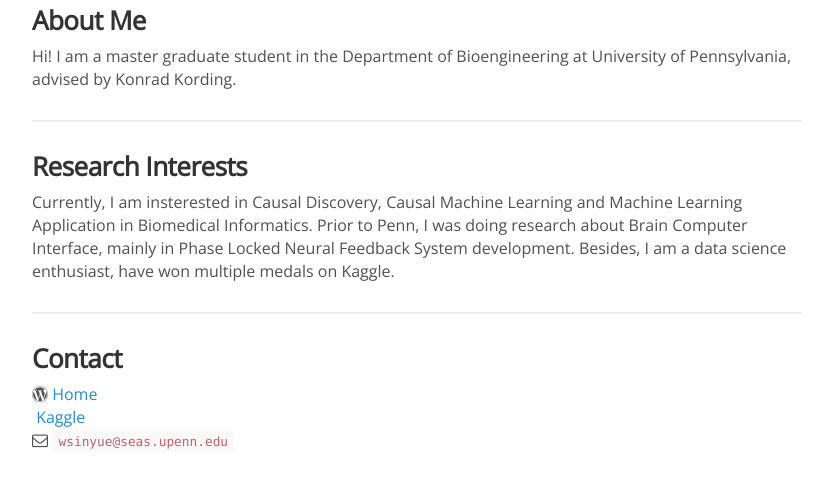
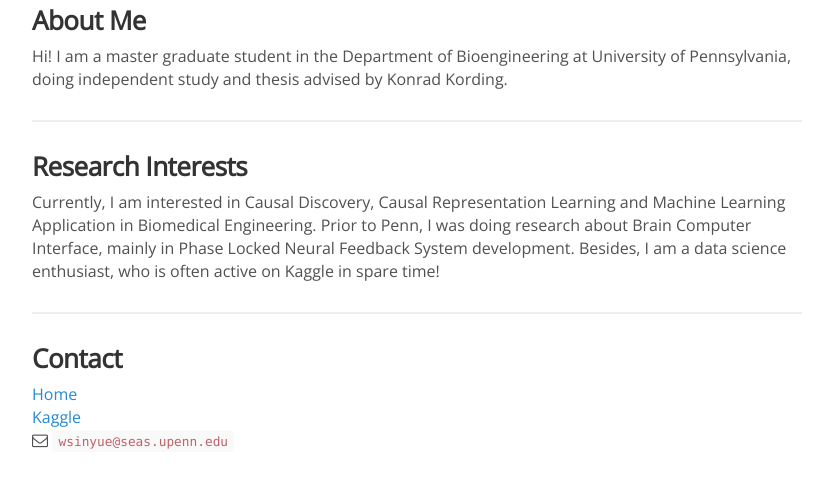
Before and after one commit to KordingLab/KordingLab.github.io, a Jekyll site: the page built from _people/xinyue_wang.md, in a window 1280 px wide, cut to the strip 391-879 px from the top of the page. Shown: the whole strip, without its empty margins (223-1056 px from the left). Built offline with Jekyll 4.4.1, drawn with Linux system fonts in a browser that asks for light colours; nearby versions of some CDN libraries; comment, search, counter and statistics services are not loaded.

Commit message:
Update xinyue_wang.md

```diff
--- a/_people/xinyue_wang.md
+++ b/_people/xinyue_wang.md
@@ -10,17 +10,17 @@ joined: 2021
 
 ### About Me
 
-Hi! I am a master graduate student in the Department of Bioengineering at University of Pennsylvania, advised by Konrad Kording.
+Hi! I am a master graduate student in the Department of Bioengineering at University of Pennsylvania, doing independent study and thesis advised by Konrad Kording.
 <hr>
 
 ### Research Interests
 
-Currently, I am insterested in Causal Discovery, Causal Machine Learning and Machine Learning Application in Biomedical Informatics. Prior to Penn,
+Currently, I am interested in Causal Discovery, Causal Representation Learning and Machine Learning Application in Biomedical Engineering. Prior to Penn,
 I was doing research about Brain Computer Interface, mainly in Phase Locked Neural Feedback System development. Besides, I am a data science enthusiast,
-have won multiple medals on Kaggle.
+who is often active on Kaggle in spare time!
 <hr>
 
 ### Contact
-<i class="fa fa-wordpress" /> [Home](https://www.charonwangg.com/) <br />
-<i class="fa fa-kaggle" /> [Kaggle](https://www.kaggle.com/charonwangg) <br />
+[Home](https://www.charonwangg.com/) <br />
+[Kaggle](https://www.kaggle.com/charonwangg) <br />
 <i class="fa fa-envelope-o"></i>  `wsinyue@seas.upenn.edu`<br>
```
